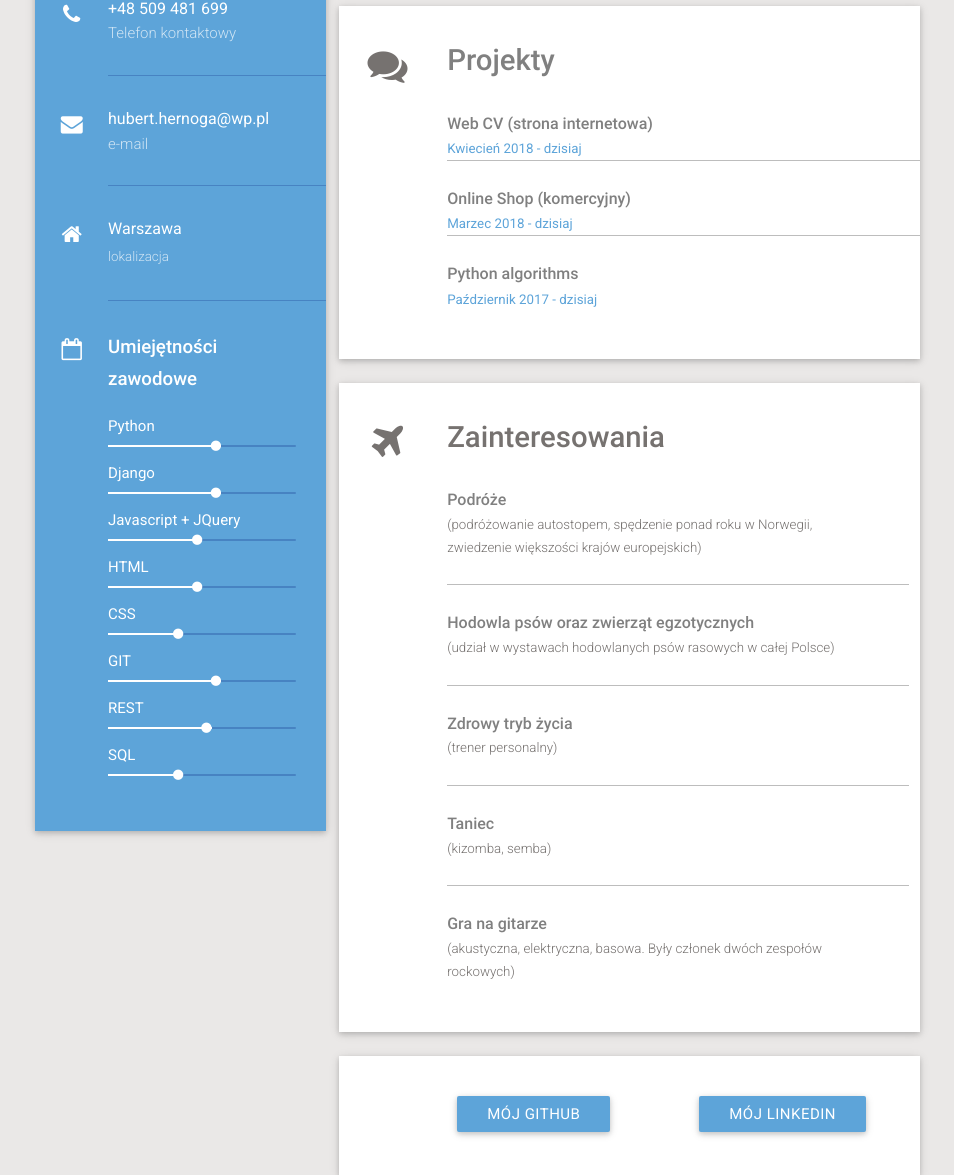
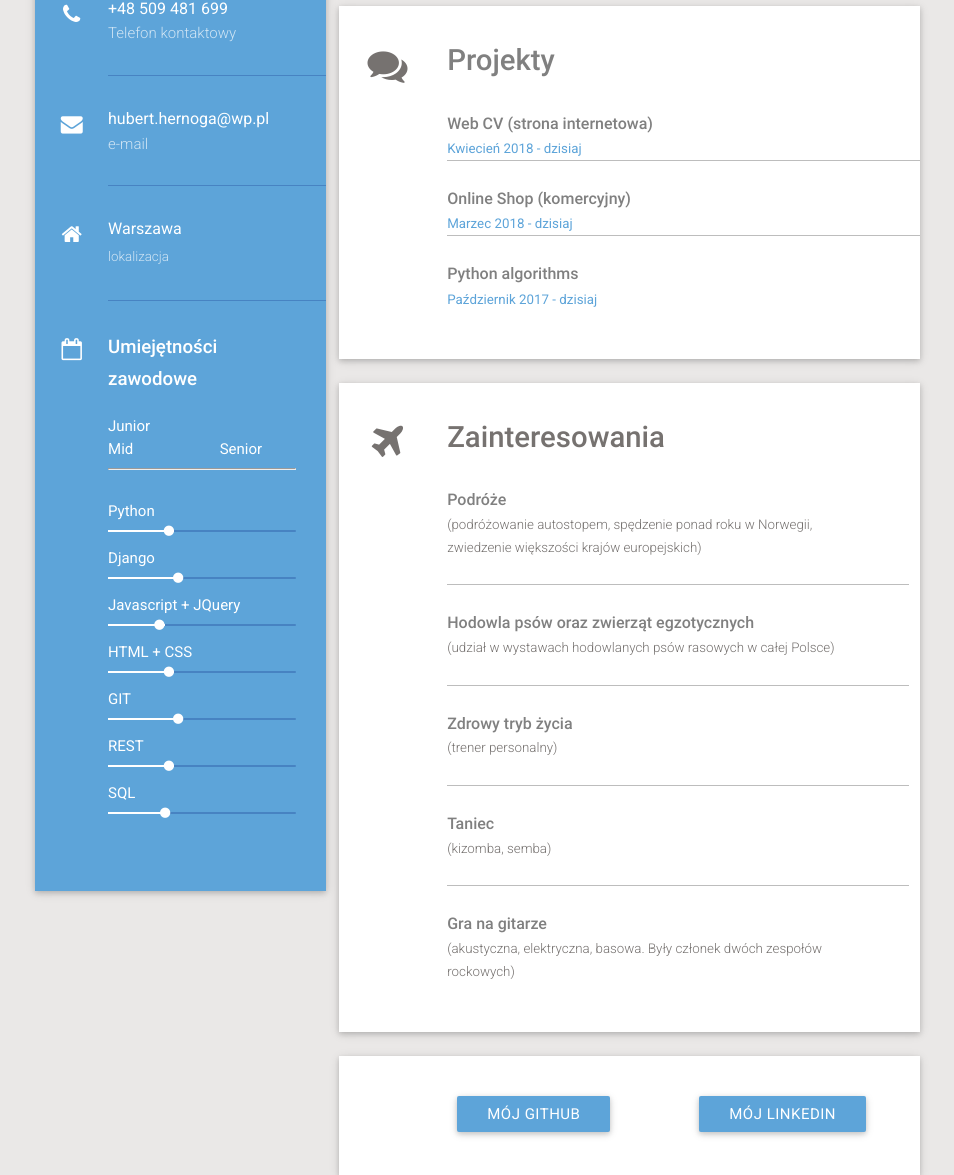
Before and after one commit to hubert-hernoga/my_web_cv, a Django app: page / in a window 1280 px wide. Shown: the part 639-1814 px from the top of the page, without its empty margins (168-1122 px from the left). Run offline with Django 3.2, Linux system fonts and the light colour scheme.

Commit message:
Improved section 'professional skills'

```diff
--- a/cv_maker/templates/multipage/base.html
+++ b/cv_maker/templates/multipage/base.html
@@ -194,46 +194,45 @@
                                  <!-- Skills -->
                                 <div class="col m12 l9 s12 skill-line a5 wow fadeIn" data-wow-delay="0.3s">
                                     <h3>Umiejętności zawodowe</h3>
+                                    <span>Junior&emsp;&emsp;&emsp;&emsp;&emsp;</span>
+                                    <span>Mid&emsp;&emsp;&emsp;&emsp;&emsp;&ensp;</span>
+                                    <span>Senior</span><hr><br>
 
                                     <span>Python</span>
                                     <div class="progress">
-                                        <div class="determinate"> 60% </div>
+                                        <div class="determinate"> 35% </div>
                                     </div>
 
                                     <span>Django</span>
                                     <div class="progress">
-                                        <div class="determinate"> 60% </div>
+                                        <div class="determinate"> 40% </div>
                                     </div>
 
                                     <span>Javascript + JQuery</span>
                                     <div class="progress">
-                                        <div class="determinate">50%</div>
+                                        <div class="determinate">30%</div>
                                     </div>
 
-                                    <span>HTML</span>
+                                    <span>HTML + CSS</span>
                                     <div class="progress">
-                                        <div class="determinate"> 50%</div>
+                                        <div class="determinate"> 35%</div>
                                     </div>
 
-                                    <span>CSS</span>
+                                    <span>GIT</span>
                                     <div class="progress">
                                         <div class="determinate">40%</div>
                                     </div>
 
-                                    <span>GIT</span>
-                                    <div class="progress">
-                                        <div class="determinate">60%</div>
-                                    </div>
-
                                     <span>REST</span>
                                     <div class="progress">
-                                        <div class="determinate">55%</div>
+                                        <div class="determinate">35%</div>
                                     </div>
 
                                     <span>SQL</span>
                                     <div class="progress">
-                                        <div class="determinate">40%</div>
-                                    </div>
+                                        <div class="determinate">33%</div>
+                                    </div><br>
+
                                 </div>
                             </div>
                         </div>
```
